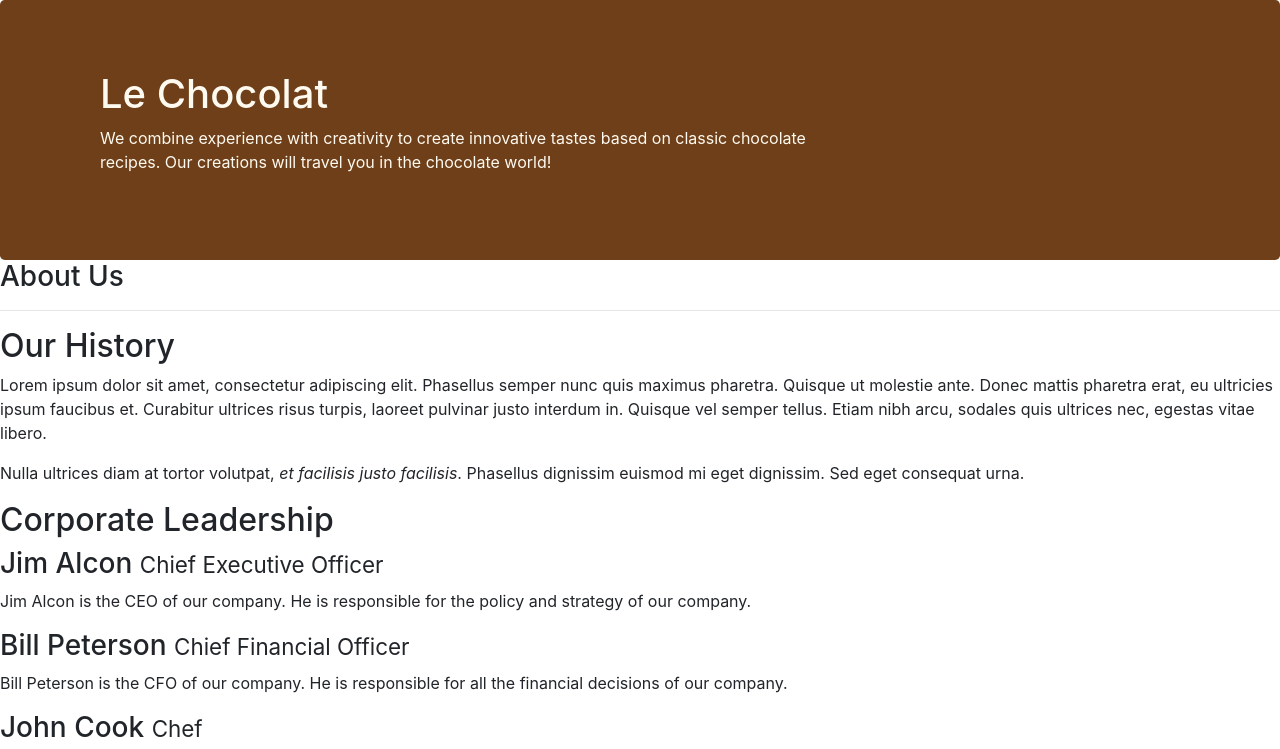
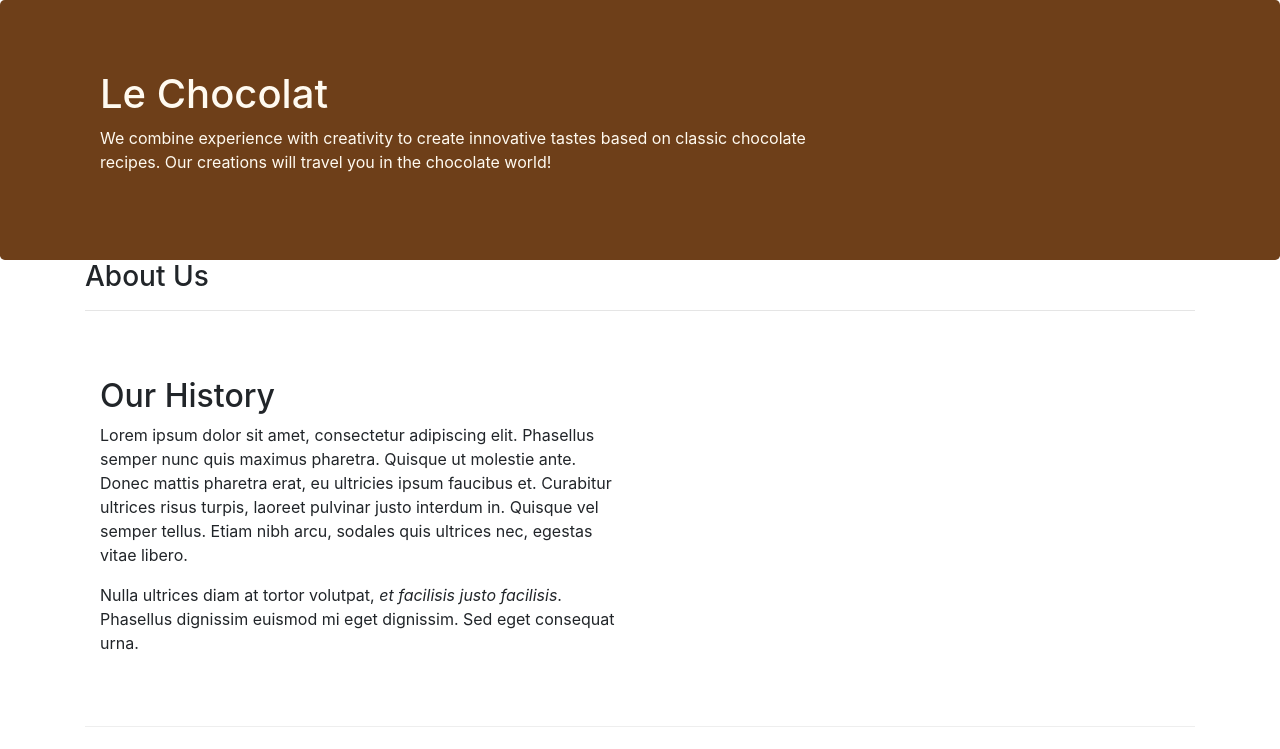
Before and after one commit to saifeddinbouhali/leChocolat, a website: page aboutus.html in a window 1280 px wide. Shown: the top 749 px of the page. Drawn offline with nearby package versions, Linux system fonts and the light colour scheme.

Commit message:
Bootstrap Assignment 1 Task 2

```diff
--- a/aboutus.html
+++ b/aboutus.html
@@ -27,16 +27,16 @@
         </div>
     </header>
 
-    <div>
-        <div>
-            <div>
+    <div class="container">
+        <div class="row align-item-center">
+            <div class="col-12">
                <h3>About Us</h3>
                <hr>
             </div>
         </div>
 
-        <div>
-            <div>
+        <div class="row row-content align-item-center">
+            <div class="col-12 col-sm-6" >
                 <h2>Our History</h2>
                 <p>Lorem ipsum dolor sit amet, consectetur adipiscing elit. Phasellus semper nunc quis maximus pharetra. Quisque ut molestie ante. Donec mattis pharetra erat, eu ultricies ipsum faucibus et. Curabitur ultrices risus turpis, laoreet pulvinar justo interdum in. Quisque vel semper tellus. Etiam nibh arcu, sodales quis ultrices nec, egestas vitae libero. </p>
                 <p>Nulla ultrices diam at tortor volutpat, <em>et facilisis justo facilisis</em>. Phasellus dignissim euismod mi eget dignissim. Sed eget consequat urna. </p>
@@ -46,17 +46,25 @@
         </div>
 
 
-        <div>
-            <div>
+        <div class="row row-content align-item-center">
+            <div  class="col-12 " >
                 <h2>Corporate Leadership</h2>
                 <h3>Jim Alcon <small>Chief Executive Officer </small></h3>
+
                     <p>Jim Alcon is the CEO of our company. He is responsible for the policy and strategy of our company. </p>
+
                 <h3>Bill Peterson  <small>Chief Financial Officer </small></h3>
+
                     <p>Bill Peterson is the CFO of our company. He is responsible for all the financial decisions of our company. </p>
+
                 <h3>John Cook <small>Chef</small></h3>
+
                     <p>Our Chef, John Cook has specialized in the production of chocolates and he has created the receipts for our chocolates. </p>
+
                     <h3>Vasilis Wilson  <small>Sous-chef </small></h3>
                                             <p>Vasilis Wilson is well informed of all the current trends in pastry and contributes his innovative ideas in our products. </p>
+
+
                 </div>
        </div>
 
```
Lines whose indentation alone changed are shown as unchanged.
